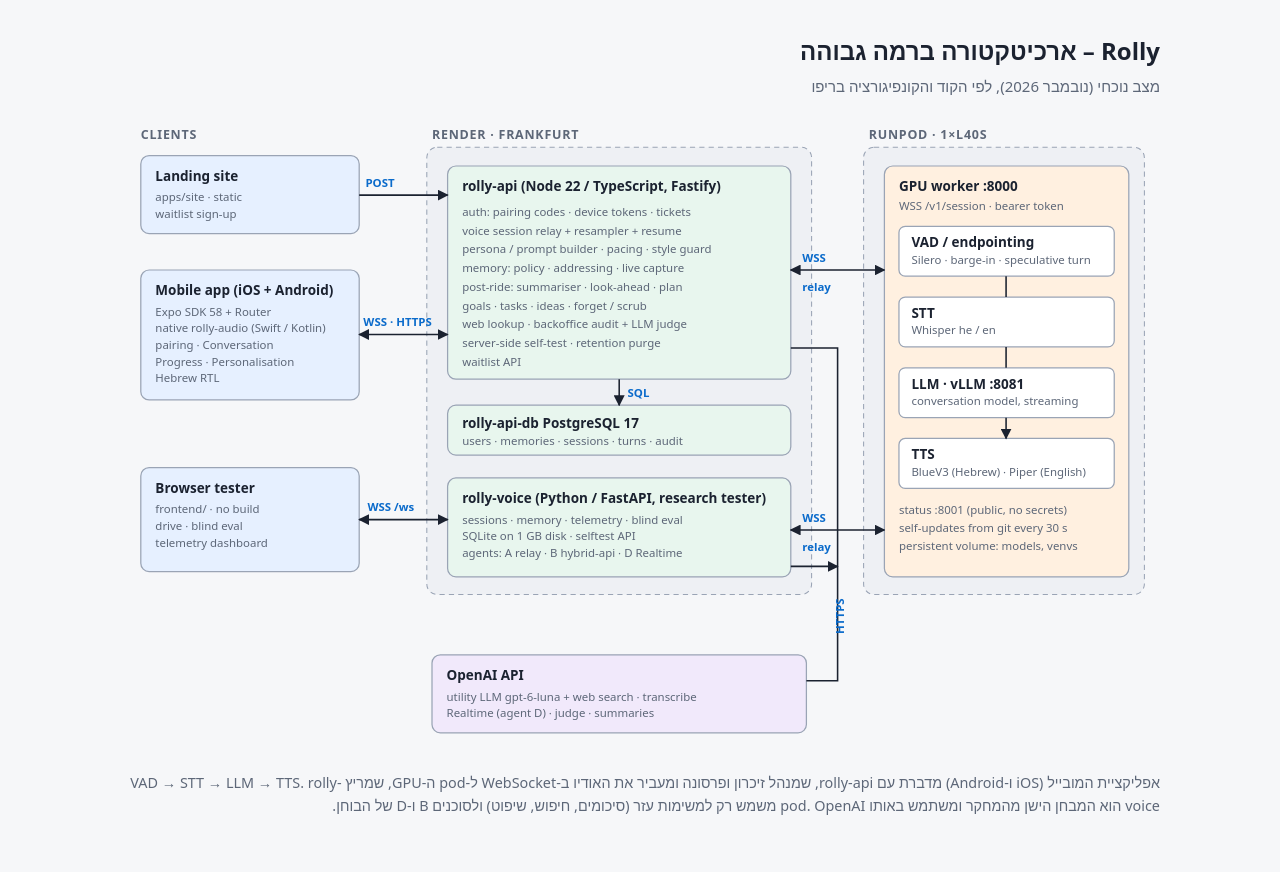
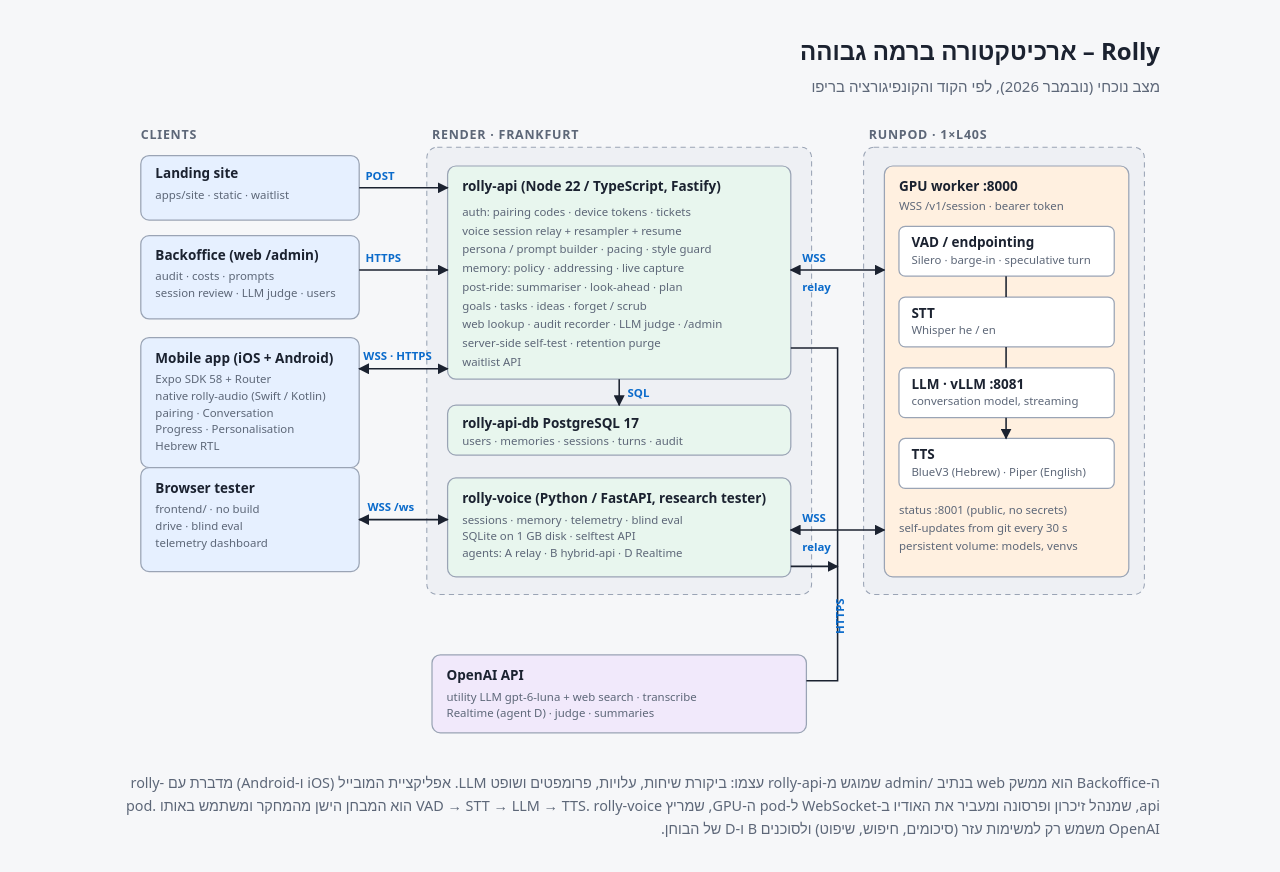
Before and after one commit to slipwoker/Rolly, a website: page docs/rolly-hld.html in a window 1280 px wide. Before the commit the page ends 849 px from the top, so only its background shows below. Drawn offline with Linux system fonts and the light colour scheme.

Commit message:
HLD diagram: add backoffice
Co-Authored-By: Claude Sonnet 5.5 <noreply@anthropic.com>
Claude-Session: https://claude.ai/code/session_01G4fSe1M16CEEP8WJm5QShV

```diff
--- a/docs/rolly-hld.html
+++ b/docs/rolly-hld.html
@@ -22,7 +22,7 @@ figcaption{color:var(--mut);margin-top:12px;font-size:.9rem}
 <h1>Rolly – ארכיטקטורה ברמה גבוהה</h1>
 <p class="sub">מצב נוכחי (נובמבר 2026), לפי הקוד והקונפיגורציה בריפו</p>
 <figure style="margin:0"><div class="scroll" dir="ltr">
-<svg viewBox="0 0 1000 620" role="img" aria-label="HLD של Rolly: לקוחות (אפליקציית iOS ו-Android) מתחברים ל-rolly-api ול-rolly-voice ב-Render, שמעבירים את הקול ל-pod GPU ב-RunPod ומשתמשים ב-OpenAI">
+<svg viewBox="0 0 1000 620" role="img" aria-label="HLD של Rolly: לקוחות (אפליקציית iOS ו-Android, Backoffice) מתחברים ל-rolly-api ול-rolly-voice ב-Render, שמעבירים את הקול ל-pod GPU ב-RunPod ומשתמשים ב-OpenAI">
 <defs><marker id="a" viewBox="0 0 10 10" refX="9" refY="5" markerWidth="7" markerHeight="7" orient="auto-start-reverse"><path d="M0 0L10 5L0 10z" fill="currentColor"/></marker></defs>
 
 <text class="g" x="20" y="24">CLIENTS</text>
@@ -33,10 +33,12 @@ figcaption{color:var(--mut);margin-top:12px;font-size:.9rem}
 <rect class="grp" x="715" y="32" width="270" height="430" rx="10"/>
 
 <!-- clients -->
-<rect class="box" fill="var(--c-client)" x="20" y="40" width="210" height="75" rx="8"/>
-<text class="t" x="34" y="64">Landing site</text><text class="s" x="34" y="84">apps/site · static</text><text class="s" x="34" y="100">waitlist sign-up</text>
-<rect class="box" fill="var(--c-client)" x="20" y="150" width="210" height="125" rx="8"/>
-<text class="t" x="34" y="174">Mobile app (iOS + Android)</text><text class="s" x="34" y="194">Expo SDK 58 + Router</text><text class="s" x="34" y="210">native rolly-audio (Swift / Kotlin)</text><text class="s" x="34" y="226">pairing · Conversation</text><text class="s" x="34" y="242">Progress · Personalisation</text><text class="s" x="34" y="258">Hebrew RTL</text>
+<rect class="box" fill="var(--c-client)" x="20" y="40" width="210" height="62" rx="8"/>
+<text class="t" x="34" y="62">Landing site</text><text class="s" x="34" y="82">apps/site · static · waitlist</text>
+<rect class="box" fill="var(--c-client)" x="20" y="117" width="210" height="80" rx="8"/>
+<text class="t" x="34" y="140">Backoffice (web /admin)</text><text class="s" x="34" y="160">audit · costs · prompts</text><text class="s" x="34" y="176">session review · LLM judge · users</text>
+<rect class="box" fill="var(--c-client)" x="20" y="215" width="210" height="125" rx="8"/>
+<text class="t" x="34" y="239">Mobile app (iOS + Android)</text><text class="s" x="34" y="259">Expo SDK 58 + Router</text><text class="s" x="34" y="275">native rolly-audio (Swift / Kotlin)</text><text class="s" x="34" y="291">pairing · Conversation</text><text class="s" x="34" y="307">Progress · Personalisation</text><text class="s" x="34" y="323">Hebrew RTL</text>
 <rect class="box" fill="var(--c-client)" x="20" y="340" width="210" height="100" rx="8"/>
 <text class="t" x="34" y="364">Browser tester</text><text class="s" x="34" y="384">frontend/ · no build</text><text class="s" x="34" y="400">drive · blind eval</text><text class="s" x="34" y="416">telemetry dashboard</text>
 
@@ -49,7 +51,7 @@ figcaption{color:var(--mut);margin-top:12px;font-size:.9rem}
 <text class="s" x="329" y="152">memory: policy · addressing · live capture</text>
 <text class="s" x="329" y="170">post-ride: summariser · look-ahead · plan</text>
 <text class="s" x="329" y="188">goals · tasks · ideas · forget / scrub</text>
-<text class="s" x="329" y="206">web lookup · backoffice audit + LLM judge</text>
+<text class="s" x="329" y="206">web lookup · audit recorder · LLM judge · /admin</text>
 <text class="s" x="329" y="224">server-side self-test · retention purge</text>
 <text class="s" x="329" y="242">waitlist API</text>
 
@@ -82,14 +84,15 @@ figcaption{color:var(--mut);margin-top:12px;font-size:.9rem}
 <text class="s" x="314" y="580">Realtime (agent D) · judge · summaries</text>
 
 <!-- arrows -->
-<path class="ar" d="M230 78H315" marker-end="url(#a)"/><text class="al" x="236" y="70">POST</text>
-<path class="ar" d="M230 212H315" marker-start="url(#a)" marker-end="url(#a)"/><text class="al" x="234" y="204">WSS · HTTPS</text>
+<path class="ar" d="M230 71H315" marker-end="url(#a)"/><text class="al" x="236" y="63">POST</text>
+<path class="ar" d="M230 150H315" marker-end="url(#a)"/><text class="al" x="236" y="142">HTTPS</text>
+<path class="ar" d="M230 245H315" marker-start="url(#a)" marker-end="url(#a)"/><text class="al" x="234" y="237">WSS · HTTPS</text>
 <path class="ar" d="M230 390H315" marker-start="url(#a)" marker-end="url(#a)"/><text class="al" x="238" y="382">WSS /ws</text>
 <path class="ar" d="M480 255V280" marker-end="url(#a)"/><text class="al" x="488" y="272">SQL</text>
 <path class="ar" d="M645 150H735" marker-start="url(#a)" marker-end="url(#a)"/><text class="al" x="656" y="142">WSS</text><text class="al" x="656" y="170">relay</text>
 <path class="ar" d="M645 400H735" marker-start="url(#a)" marker-end="url(#a)"/><text class="al" x="656" y="392">WSS</text><text class="al" x="656" y="420">relay</text>
 <path class="ar" d="M645 225H690V545H660M645 435H690" marker-end="url(#a)"/><text class="al" x="696" y="500" transform="rotate(-90 696 500)">HTTPS</text>
 </svg></div>
-<figcaption>אפליקציית המובייל (iOS ו-Android) מדברת עם rolly-api, שמנהל זיכרון ופרסונה ומעביר את האודיו ב-WebSocket ל-pod ה-GPU, שמריץ VAD → STT → LLM → TTS. rolly-voice הוא המבחן הישן מהמחקר ומשתמש באותו pod. OpenAI משמש רק למשימות עזר (סיכומים, חיפוש, שיפוט) ולסוכנים B ו-D של הבוחן.</figcaption>
+<figcaption>ה-Backoffice הוא ממשק web בנתיב /admin שמוגש מ-rolly-api עצמו: ביקורת שיחות, עלויות, פרומפטים ושופט LLM. אפליקציית המובייל (iOS ו-Android) מדברת עם rolly-api, שמנהל זיכרון ופרסונה ומעביר את האודיו ב-WebSocket ל-pod ה-GPU, שמריץ VAD → STT → LLM → TTS. rolly-voice הוא המבחן הישן מהמחקר ומשתמש באותו pod. OpenAI משמש רק למשימות עזר (סיכומים, חיפוש, שיפוט) ולסוכנים B ו-D של הבוחן.</figcaption>
 </figure>
 </main>
```
